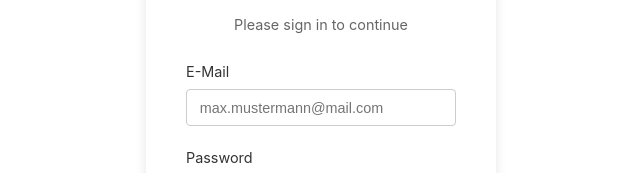
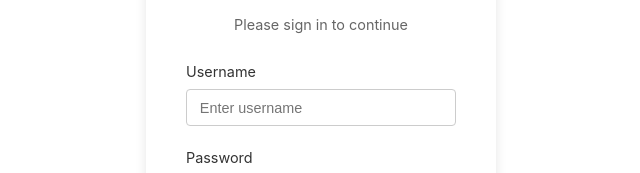
Before and after one commit to orthn/cardking, a Vue app in the folder client/: page / in a window 1280 px wide. Shown: the part 283-456 px from the top of the page, without its empty margins (128-768 px from the left). Built offline with nearby package versions, Linux system fonts and the light colour scheme; the HTML template or start-up script is replaced by a standard one.

Commit message:
updated register & login endpoints. changed logon to username

```diff
--- a/client/src/views/LoginView.vue
+++ b/client/src/views/LoginView.vue
@@ -1,14 +1,14 @@
 <script setup>
 import { ref } from 'vue'
 
-const email = ref('')
+const username = ref('')
 const password = ref('')
 
 const handleLogin = async () => {
-  const response = await fetch('http://localhost:6000/users/login', {
+  const response = await fetch('http://localhost:3000/users/login', {
     method: 'POST',
     headers: {'Content-Type': 'application/json'},
-    body: JSON.stringify({ email: email.value, password: password.value })
+    body: JSON.stringify({ username: username.value, password: password.value })
   });
 
   const data = await response.json();
@@ -35,13 +35,13 @@ const goToRegister = () => {
       <p class="subtitle">Please sign in to continue</p>
       <form @submit.prevent="handleLogin" class="form">
         <div class="form-group">
-          <label for="email">E-Mail</label>
+          <label for="email">Username</label>
           <input
-              id="email"
-              type="email"
-              v-model="email"
+              id="username"
+              type="text"
+              v-model="username"
               required
-              placeholder="max.mustermann@mail.com"
+              placeholder="Enter username"
           />
         </div>
         <div class="form-group">
--- a/client/src/views/RegisterView.vue
+++ b/client/src/views/RegisterView.vue
@@ -19,6 +19,7 @@ const handleRegister = async () => {
       username: name.value,
       email: email.value,
       password: password.value,
+      goal: undefined
     })
   });
 
@@ -45,13 +46,13 @@ const goToLogin = () => {
       <h2 class="title">Create Account</h2>
       <form @submit.prevent="handleRegister" class="form">
         <div class="form-group">
-          <label for="name">Name</label>
+          <label for="name">Username</label>
           <input
               id="name"
               type="text"
               v-model="name"
               required
-              placeholder="Your Name"
+              placeholder="Your Username"
           />
         </div>
         <div class="form-group">
```
Also changed, not shown: 1 other file (tests, documents, lock files or other folders).
